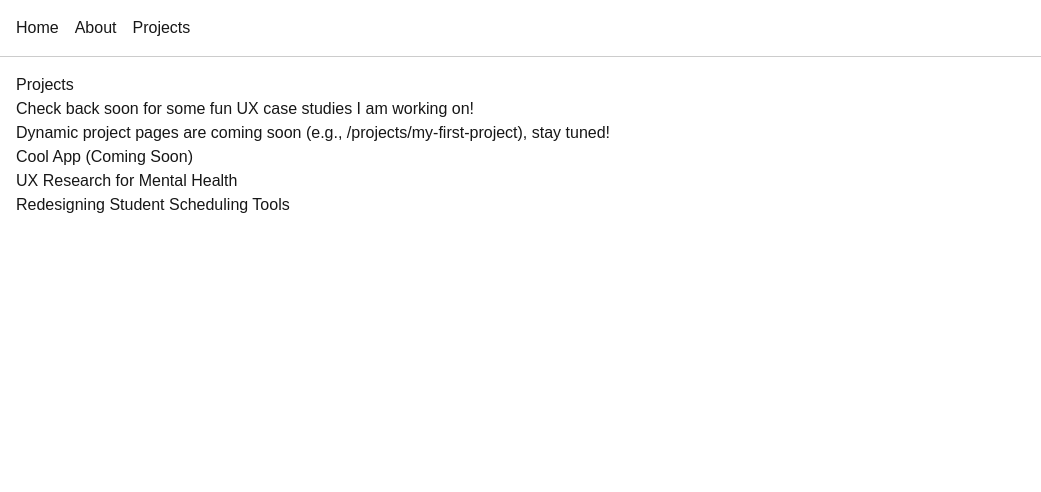
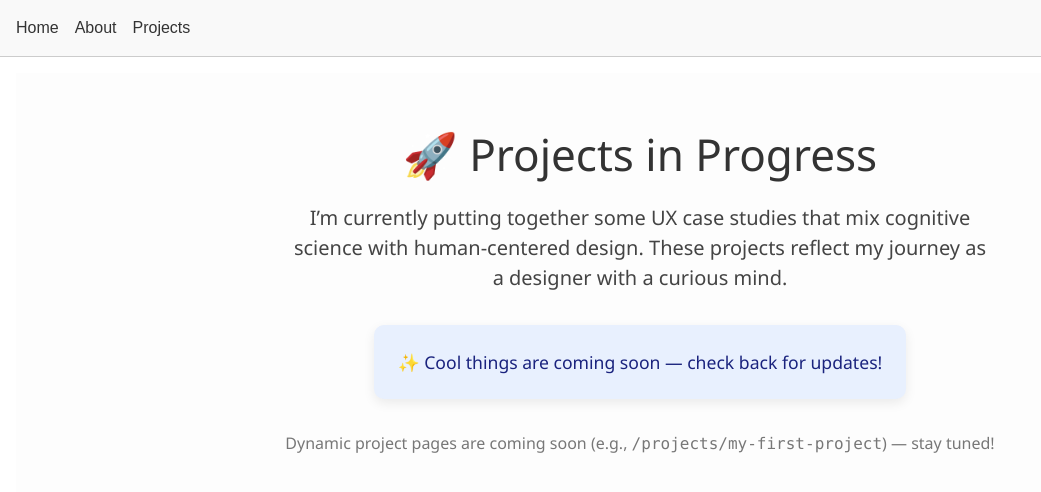
Before and after one commit to Ava-Ab/my-next-portfolio, a Next.js app: page /projects in a window 1280 px wide. Shown: the top 492 px of the page, without its empty margins (0-1041 px from the left). Built offline with nearby package versions, Linux system fonts and the light colour scheme.

Commit message:
Final updates for submission

```diff
--- a/app/about/page.js
+++ b/app/about/page.js
@@ -1,10 +1,32 @@
-export default function About() {
+export default function AboutPage() {
     return (
-      <main>
-        <h1>About Me</h1>
-        <p>
-          I switched from premed to neurscience and now to design. I want to find a bridge between neuroscience-biology and creativity-design.
-          I love photography, design, learning, travel, and I love to stay active and I enjoy any kind of workout .
+      <main style={{ padding: '2rem', fontFamily: 'Arial, sans-serif', maxWidth: '800px', margin: '0 auto' }}>
+        <h1 style={{ fontSize: '2.5rem', marginBottom: '1rem' }}>About Me</h1>
+
+        <p style={{ fontSize: '1.2rem', lineHeight: '1.6' }}>
+          Hi! I’m <strong>Ava Abadian</strong> — a Cognitive Science major with a specialization in Design & Interaction at UC San Diego.
+          I started as a pre-med student studying neuroscience, but eventually found my passion in the world of design.
+          Now I’m exploring how I can bring together the brain and behavior with the art of human-centered design.
+        </p>
+
+        <p style={{ fontSize: '1.2rem', lineHeight: '1.6', marginTop: '1.5rem' }}>
+          I’m still growing in this field and excited to keep learning — I see myself as a lifelong learner who’s curious about everything.
+          If I could have a superpower, it would be knowing everything about every field (seriously!).
+          Whether it’s design, science, or the human experience, I want to keep evolving.
+        </p>
+
+        <p style={{ fontSize: '1.2rem', lineHeight: '1.6', marginTop: '1.5rem' }}>
+          Outside of school and work, I love photography, traveling, being in nature, working out, and listening to music.
+          One of my biggest dreams is to build a career that lets me work remotely, see the world, and one day give back to my parents —
+          because everything I’m doing now is all because of their love and sacrifices. 💛
+        </p>
+
+        <p style={{ fontSize: '1rem', lineHeight: '1.6', marginTop: '2rem', fontStyle: 'italic', color: '#444' }}>
+          If you're curious about my academic interests, check out this
+          {" "}
+          <a href="https://cogsci.ucsd.edu/" target="_blank" rel="noopener noreferrer" style={{ color: '#0070f3', textDecoration: 'underline' }}>
+            link to UCSD Cognitive Science Department
+          </a>.
         </p>
       </main>
     );
--- a/app/layout.js
+++ b/app/layout.js
@@ -1,23 +1,42 @@
-// app/layout.js
-
 import './globals.css';
 import Link from 'next/link';
 
 export const metadata = {
   title: 'Ava Abadian Portfolio',
-  description: 'My Next.js portfolio site',
+  description: 'Next.js portfolio site',
 };
 
 export default function RootLayout({ children }) {
   return (
     <html lang="en">
       <body>
-        <nav style={{ padding: '1rem', borderBottom: '1px solid #ccc' }}>
-          <Link href="/" style={{ marginRight: '1rem' }}>Home</Link>
-          <Link href="/about" style={{ marginRight: '1rem' }}>About</Link>
-          <Link href="/projects">Projects</Link>
+        <nav style={{
+          padding: '1rem',
+          borderBottom: '1px solid #ccc',
+          backgroundColor: '#f9f9f9'
+        }}>
+          <Link
+            href="/"
+            style={{ marginRight: '1rem', textDecoration: 'none', color: '#333' }}
+          >
+            Home
+          </Link>
+          <Link
+            href="/about"
+            style={{ marginRight: '1rem', textDecoration: 'none', color: '#333' }}
+          >
+            About
+          </Link>
+          <Link
+            href="/projects"
+            style={{ textDecoration: 'none', color: '#333' }}
+          >
+            Projects
+          </Link>
         </nav>
-        <main style={{ padding: '1rem' }}>{children}</main>
+        <main style={{ padding: '1rem' }}>
+          {children}
+        </main>
       </body>
     </html>
   );
--- a/app/page.js
+++ b/app/page.js
@@ -1,8 +1,20 @@
 export default function Home() {
   return (
-    <main>
-      <p>Hi👋 This is Ava </p>
-      <p>I am a Cognitive Science major at UCSD with specialization in design and interaction.</p>
+    <main style={{ padding: '2rem', fontFamily: 'sans-serif', textAlign: 'center' }}>
+      <h1>Welcome! 👋</h1>
+      <img
+        src="/AVA.JPG"
+        alt="Ava Abadian"
+        style={{ width: '200px', borderRadius: '50%', margin: '1rem auto' }}
+      />
+      <h2>Hi, I'm Ava!</h2>
+      <p>
+        I'm a Cognitive Science major at UCSD with a specialization in Design and Interaction.
+        I’m passionate about UX design, neuroscience, and building technology that feels human.
+      </p>
+      <p>
+        Explore my projects, learn about my background, and get in touch!
+      </p>
     </main>
   );
 }
--- a/app/projects/page.js
+++ b/app/projects/page.js
@@ -1,16 +1,52 @@
-export default function Projects() {
+export default function ProjectsPage() {
   return (
-    <main>
-      <h1>Projects</h1>
-      <p>Check back soon for some fun UX case studies I am working on!</p>
-      <p>
-        Dynamic project pages are coming soon (e.g., /projects/my-first-project), stay tuned!
+    <main
+      style={{
+        padding: '3rem 1.5rem',
+        fontFamily: 'Segoe UI, sans-serif',
+        display: 'flex',
+        flexDirection: 'column',
+        alignItems: 'center',
+        backgroundColor: '#fdfdfd',
+        minHeight: '80vh',
+      }}
+    >
+      <h1 style={{ fontSize: '2.75rem', color: '#333', marginBottom: '1rem' }}>
+        🚀 Projects in Progress
+      </h1>
+
+      <p style={{ fontSize: '1.25rem', textAlign: 'center', maxWidth: '700px', color: '#444' }}>
+        I’m currently putting together some  UX case studies that mix cognitive science
+        with human-centered design. These projects reflect my journey as a designer with a curious mind.
       </p>
-      <ul>
-        <li>Cool App (Coming Soon)</li>
-        <li>UX Research for Mental Health</li>
-        <li>Redesigning Student Scheduling Tools</li>
-      </ul>
+
+      <div
+        style={{
+          backgroundColor: '#e8f0fe',
+          color: '#1a237e',
+          padding: '1.5rem',
+          marginTop: '2rem',
+          borderRadius: '10px',
+          maxWidth: '600px',
+          textAlign: 'center',
+          boxShadow: '0 4px 12px rgba(0, 0, 0, 0.08)',
+        }}
+      >
+        <p style={{ fontSize: '1.1rem', margin: 0 }}>
+          ✨ Cool things are coming soon — check back for updates!
+        </p>
+      </div>
+
+      <p
+        style={{
+          fontSize: '1rem',
+          color: '#777',
+          marginTop: '2rem',
+          textAlign: 'center',
+        }}
+      >
+        Dynamic project pages are coming soon (e.g., <code>/projects/my-first-project</code>) — stay tuned!
+      </p>
     </main>
   );
 }
```
Also changed, not shown: public/AVA.JPG (added).
